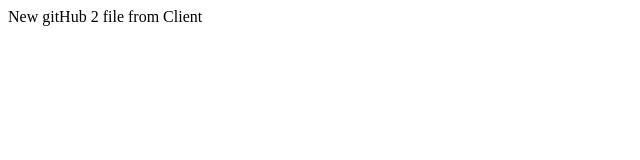
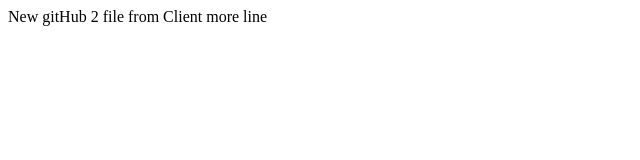
Before and after one commit to Kushal23/gitHub2, a plain HTML site: page WebContent/index.html in a window 1280 px wide. Shown: the full height of the page, 0-640 px from the left. Drawn offline with Linux system fonts and the light colour scheme.

Commit message:
more code
index.html

```diff
--- a/WebContent/index.html
+++ b/WebContent/index.html
@@ -6,5 +6,7 @@
 </head>
 <body>
 New gitHub 2 file from Client
+
+more line
 </body>
 </html>
```
